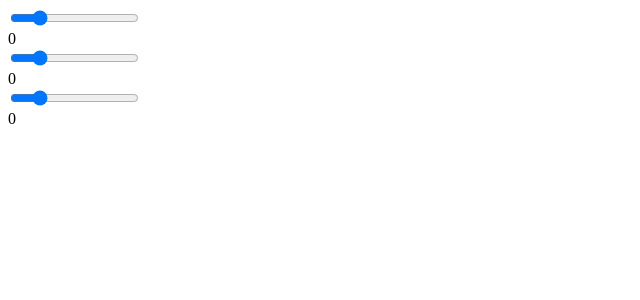
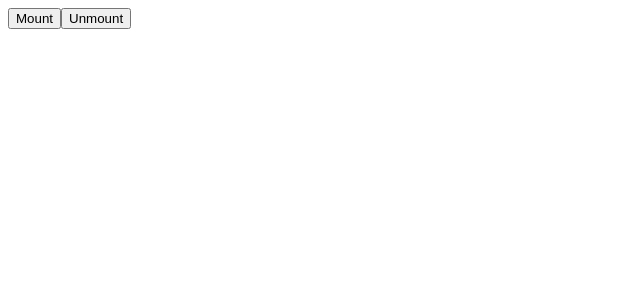
Before and after one commit to ceallaighbrian/Learning-React, a React app: page / in a window 1280 px wide. Shown: the top 300 px of the page, without its empty margins (0-640 px from the left). Built offline with nearby package versions, Linux system fonts and the light colour scheme.

Commit message:
Lesson 9 mounting basics

```diff
--- a/App.js
+++ b/App.js
@@ -1,59 +1,49 @@
-import React from "react";
-import ReactDom from 'react-dom';
+import React from 'react';
+import ReactDOM from 'react-dom';
+class App extends React.Component {
+    constructor(){
+        super();
+        this.state = { val: 0 };
+        this.update = this.update.bind(this);
+    }
+    update(){
+        this.setState({val: this.state.val + 1 })
+    }
+    componentWillMount(){
+        console.log('mounting')
+    }
+    render(){
+        console.log('rendering')
+        return <button onClick={this.update}>{this.state.val}</button>
+    }
+    componentDidMount(){
+        console.log('mounted')
+    }
+    componentWillUnmount(){
+        console.log('gluck')
+    }
+}
 
-
-class App extends React.Component {
-
-    constructor() {
+class Wrapper extends React.Component {
+    constructor(){
         super();
-        this.state = {
-            red: 0,
-            green: 0,
-            blue: 0
-        }
-
-        this.update = this.update.bind(this)
     }
-
-    update(e) {
-        this.setState({
-        red: ReactDom.findDOMNode(this.refs.red.refs.inp).value,
-            green: ReactDom.findDOMNode(this.refs.green.refs.inp).value,
-            blue: ReactDom.findDOMNode(this.refs.blue.refs.inp).value
-        })
+    mount(){
+        ReactDOM.render(<App />, document.getElementById('a'))
     }
-
-    render() {
+    unmount(){
+        ReactDOM.unmountComponentAtNode(document.getElementById('a'))
+    }
+    render(){
         return (
             <div>
-                <Slider ref="red" update = {this.update}/>
-                {this.state.red}
-                <br />
-                <Slider ref="green" update = {this.update}/>
-                {this.state.green}
-                <br />
-                <Slider ref="blue" update = {this.update}/>
-                {this.state.blue}
-                <br />
+                <button onClick={this.mount.bind(this)}>Mount</button>
+                <button onClick={this.unmount.bind(this)}>Unmount</button>
+                <div id="a"></div>
             </div>
         )
     }
 }
 
-class Slider extends React.Component {
-    render() {
 
-        return (
-            <div>
-                <input ref="inp" type="range"
-                       min="0"
-                       max="255"
-                       onChange={this.props.update}/>
-            </div>
-        );
-    }
-}
-
-
-
-export default App
+export default Wrapper
```
